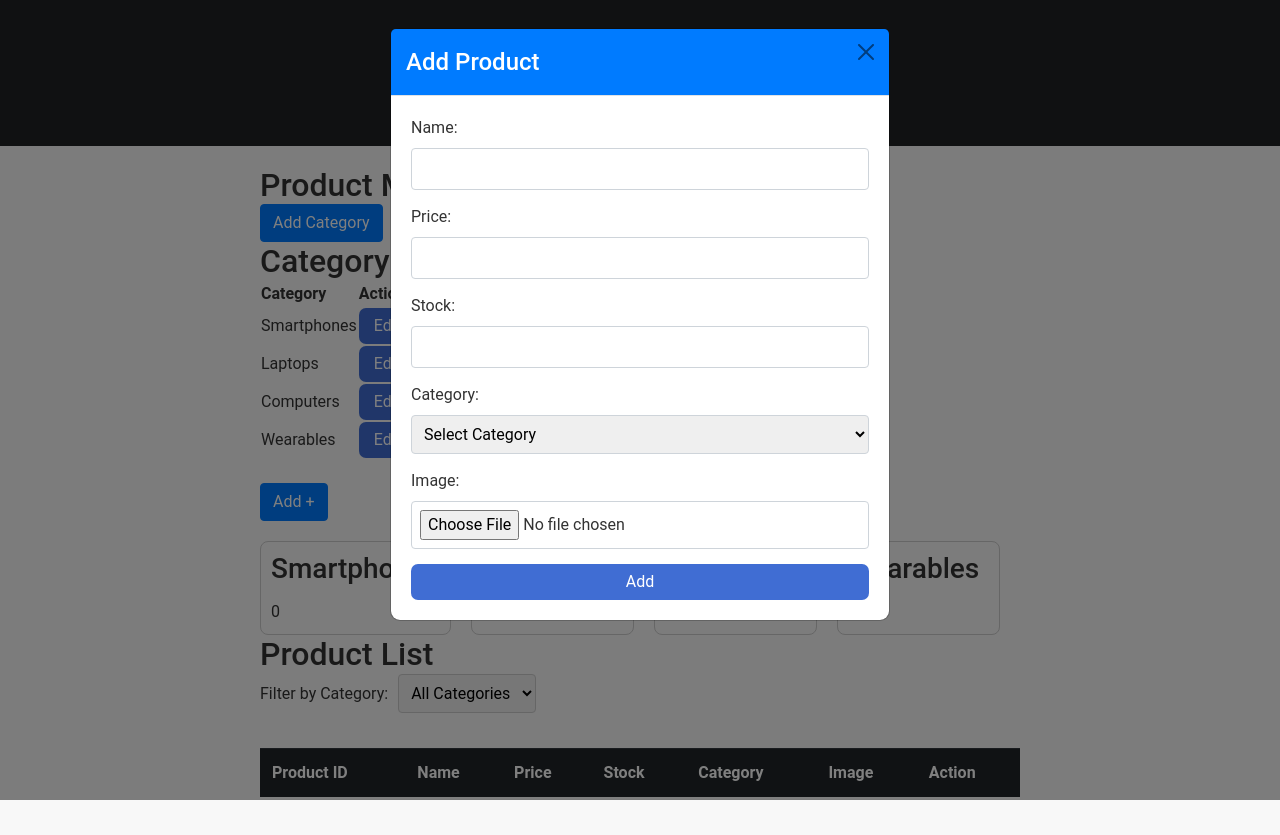
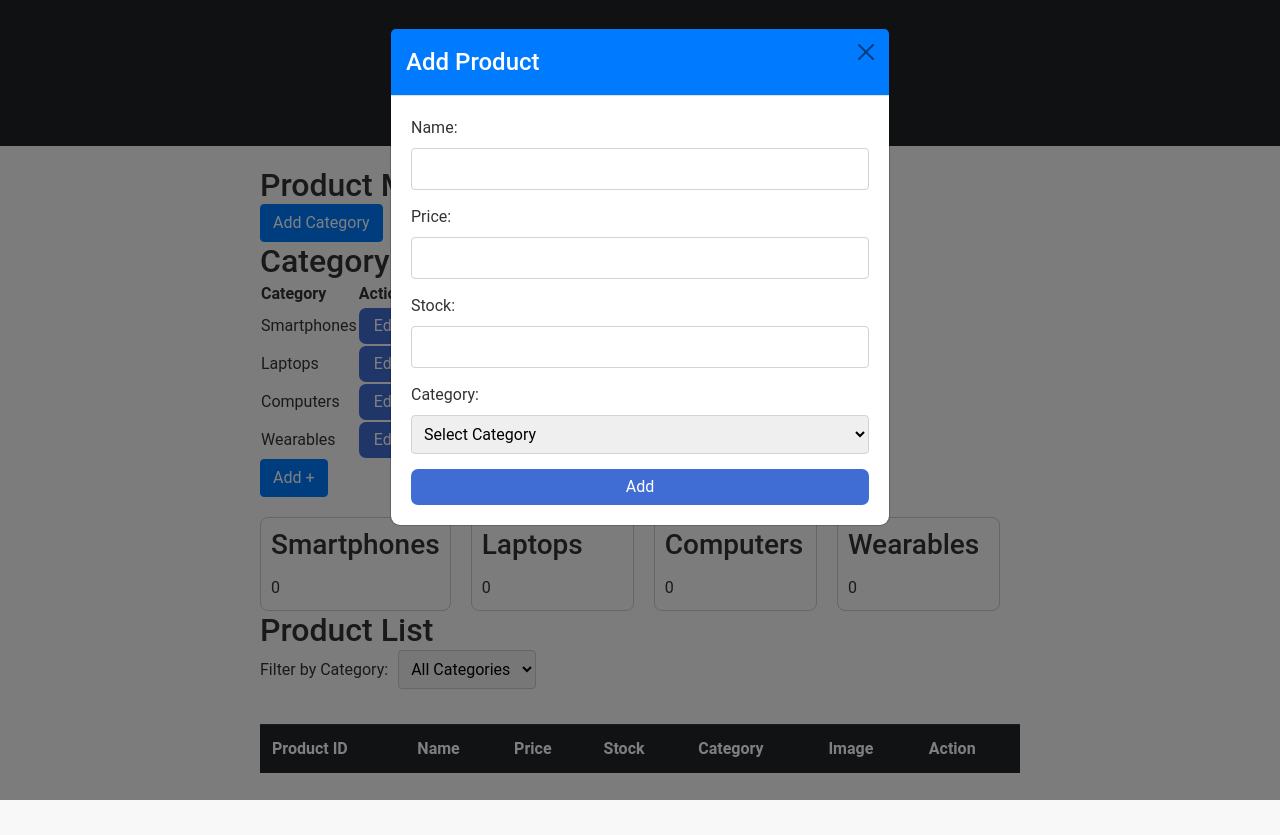
Before and after one commit to ajofracio0723/eventdriv, a React (Create React App) app: page / in a window 1280 px wide. Both pictures are taken after a click on the button "Add +". After the commit the page ends 811 px from the top, so only its background shows below. Built offline with nearby package versions, Linux system fonts and the light colour scheme.

Commit message:
'update'

```diff
--- a/src/components/Product_Form.js
+++ b/src/components/Product_Form.js
@@ -1,5 +1,4 @@
-// Product_Form.jsx
-import React, { useState } from 'react';
+import React, { useState, useEffect } from 'react';
 import { Button, Modal } from 'react-bootstrap';
 
 const Product_Form = ({ onSubmit, categories }) => {
@@ -9,10 +8,12 @@ const Product_Form = ({ onSubmit, categories }) => {
     price: '',
     stock: '',
     category: '',
-    image: null,
   });
   const [showModal, setShowModal] = useState(false);
-  const [successMessage, setSuccessMessage] = useState(false);
+  const [SuccessMessage, setSuccessMessage] = useState(false);
+
+  useEffect(() => {
+  }, []);
 
   const handleShowModal = () => {
     setShowModal(true);
@@ -21,26 +22,14 @@ const Product_Form = ({ onSubmit, categories }) => {
 
   const handleCloseModal = () => setShowModal(false);
 
-  const inputChange = (e) => {
+  const input_change = (e) => {
     setProduct({ ...product, [e.target.name]: e.target.value });
   };
 
-  const handleImageChange = (e) => {
-    const file = e.target.files[0];
-    setProduct({ ...product, image: file });
-  };
-
-  const formSubmit = (e) => {
+  const form_submit = (e) => {
     e.preventDefault();
-    const formData = new FormData();
-    formData.append('name', product.name);
-    formData.append('price', product.price);
-    formData.append('stock', product.stock);
-    formData.append('category', product.category);
-    formData.append('image', product.image);
-
-    onSubmit(formData);
-    setProduct({ id: '', name: '', price: '', stock: '', category: '', image: null });
+    onSubmit(product);
+    setProduct({ id: '', name: '', price: '', stock: '', category: '' });
     setSuccessMessage(true);
     setTimeout(() => {
       setSuccessMessage(false);
@@ -48,31 +37,51 @@ const Product_Form = ({ onSubmit, categories }) => {
     }, 500);
   };
 
+
   return (
     <>
-      <Button className="mt-4 btn btn-primary" onClick={handleShowModal}>
-        Add +
-      </Button>
+    <Button class="mt-4 btn btn-primary " onClick={handleShowModal}>Add +</Button>
     <Modal show={showModal} onHide={handleCloseModal}>
       <Modal.Header closeButton>
         <Modal.Title>Add Product</Modal.Title>
       </Modal.Header>
       <Modal.Body>
-          <form onSubmit={formSubmit}>
+        <form onSubmit={form_submit}>
       <label>Name:</label>
-            <input type="text" name="name" value={product.name} onChange={inputChange} required />
+      <input
+        type="text"
+        name="name"
+        value={product.name}
+        onChange={input_change}
+        required
+      />
 
       <label>Price:</label>
-            <input type="number" name="price" value={product.price} onChange={inputChange} required />
+      <input
+        type="number"
+        name="price"
+        value={product.price}
+        onChange={input_change}
+        required
+      />
 
       <label>Stock:</label>
-            <input type="number" name="stock" value={product.stock} onChange={inputChange} required />
+      <input
+        type="number"
+        name="stock"
+        value={product.stock}
+        onChange={input_change}
+        required
+      />
 
       <label>Category:</label>
-            <select name="category" value={product.category} onChange={inputChange} required>
-              <option value="" disabled>
-                Select Category
-              </option>
+      <select
+        name="category"
+        value={product.category}
+        onChange={input_change}
+        required
+      >
+        <option value="" disabled>Select Category</option>
         {categories.map((category) => (
           <option key={category} value={category}>
             {category}
@@ -80,16 +89,16 @@ const Product_Form = ({ onSubmit, categories }) => {
         ))}
       </select>
 
-            <label>Image:</label>
-            <input type="file" accept="image/*" onChange={handleImageChange} />
-
       <button type="submit">Add</button>
     </form>
-          {successMessage && <p style={{ color: 'green' }}> Product added successfully!</p>}
+    {SuccessMessage && (
+          <p style={{ color: 'green' }}> Product added successfully!</p>
+        )}
       </Modal.Body>
     </Modal>
     </>
   );
 };
 
+
 export default Product_Form;
--- a/src/components/TransactionReport.js
+++ b/src/components/TransactionReport.js
@@ -24,8 +24,6 @@ const TransactionReport = ({ transactions }) => {
               <th>Price</th>
               <th>Quantity</th>
               <th>Date</th>
-              <th>Image</th>
-
             </tr>
           </thead>
           <tbody>
```
Also changed, not shown: src/components/images/macbook.jpg (added). Lines whose indentation alone changed are shown as unchanged.
